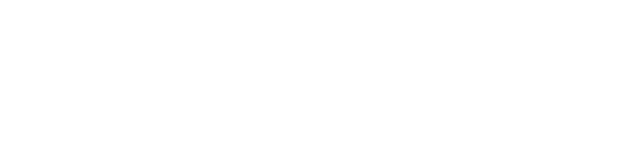
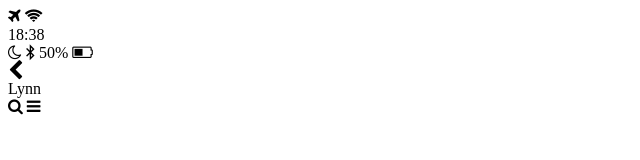
Before and after one commit to swtpumpkin/kakao-clone, a plain HTML site: page chat.html in a window 1280 px wide. Shown: the whole page, without its empty margins (0-640 px from the left). Drawn offline with Linux system fonts and the light colour scheme.

Commit message:
make header add icon

```diff
--- a/chat.html
+++ b/chat.html
@@ -0,0 +1,49 @@
+<!DOCTYPE html>
+<html lang="en">
+
+<head>
+  <meta charset="UTF-8">
+  <meta name="viewport" content="width=device-width, initial-scale=1.0">
+  <meta http-equiv="X-UA-Compatible" content="ie=edge">
+  <link rel="stylesheet" href="https://maxcdn.bootstrapcdn.com/font-awesome/4.7.0/css/font-awesome.min.css">
+  <title>Chat</title>
+</head>
+
+<body>
+  <header>
+    <div class="header_top">
+      <div class="header_column">
+        <!-- plane icon -->
+        <i class="fa fa-plane" aria-hidden="true"></i>
+        <!-- wifi icon -->
+        <i class="fa fa-wifi" aria-hidden="true"></i>
+      </div>
+      <div class="header_column">18:38</div>
+      <div class="header_column">
+        <!-- moon icon -->
+        <i class="fa fa-moon-o" aria-hidden="true"></i>
+        <!-- bluetooth icon -->
+        <i class="fa fa-bluetooth-b" aria-hidden="true"></i>
+        <span class="header_battery">50%
+          <!-- battary icon -->
+          <i class="fa fa-battery-half" aria-hidden="true"></i>
+        </span>
+      </div>
+    </div>
+    <div class="header_bottom">
+      <div class="header_column">
+        <i class="fa fa-chevron-left fa-lg" aria-hidden="true"></i>
+      </div>
+      <div class="header_column">
+        <span class="header_text">Lynn
+        </span>
+      </div>
+      <div class="header_column">
+        <i class="fa fa-search" aria-hidden="true"></i>
+        <i class="fa fa-bars" aria-hidden="true"></i>
+      </div>
+    </div>
+  </header>
+</body>
+
+</html>
```
Also changed, not shown: chats.html (+49 -0 lines), find.html (+48 -0 lines), index.html (+9 -1 lines), more.html (+48 -0 lines), profile.html (+47 -0 lines).
